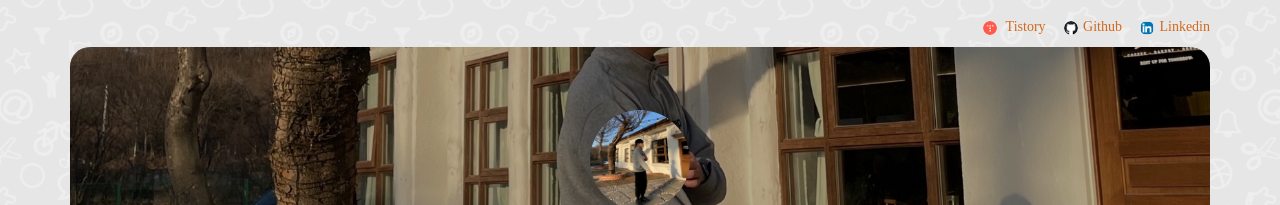
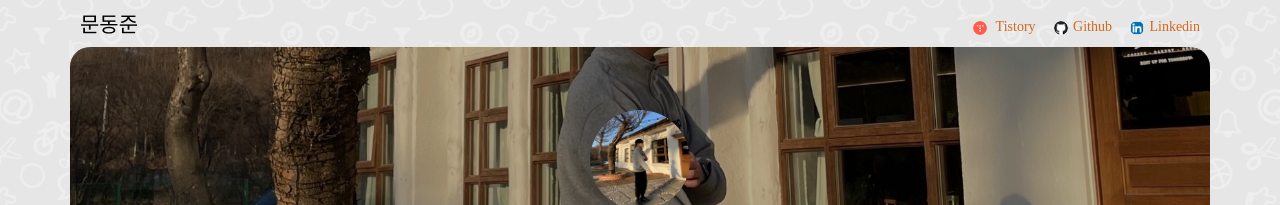
Before and after one commit to MDJ0126/Resume, a Jekyll site: the page built from index.html, in a window 1280 px wide. Shown: the top 205 px of the page. Built offline with Jekyll 4.4.1, drawn with Linux system fonts in a browser that asks for light colours; some web fonts are replaced.

Commit message:
탑바 수정

```diff
--- a/_resume/top.html
+++ b/_resume/top.html
@@ -1,5 +1,10 @@
 <div class="top">
-    <a href="https://moondongjun.tistory.com/"><img src="{{ site.baseurl }}/assets/img/favicon/tistory.png" /> Tistory</a>
-    <a href="https://github.com/MDJ0126/"><img src="{{ site.baseurl }}/assets/img/favicon/github.png" />Github</a>
-    <a href="https://www.linkedin.com/in/moondongjun/"><img src="{{ site.baseurl }}/assets/img/favicon/linkedin.png" />Linkedin</a>
+    <div class="right">
+        {{ site.author.name_ko }}
+    </div>
+    <div class="left">
+        <a href="https://moondongjun.tistory.com/"><img src="{{ site.baseurl }}/assets/img/favicon/tistory.png" /> Tistory</a>
+        <a href="https://github.com/MDJ0126/"><img src="{{ site.baseurl }}/assets/img/favicon/github.png" />Github</a>
+        <a href="https://www.linkedin.com/in/moondongjun/"><img src="{{ site.baseurl }}/assets/img/favicon/linkedin.png" />Linkedin</a>
+    </div>
 </div>
--- a/_sass/_top.scss
+++ b/_sass/_top.scss
@@ -1,4 +1,12 @@
 .top {
+    padding: 0 10px;
+
+    .right {
+        float: left;
+        font-size: 21px;
+    }
+
+    .left {
         font-size: 14px;
         padding-top: 6px;
         padding-bottom: 10px;
@@ -18,3 +26,4 @@
             margin-left: 10px;
         }
     }
+}
```
Lines whose indentation alone changed are shown as unchanged.
